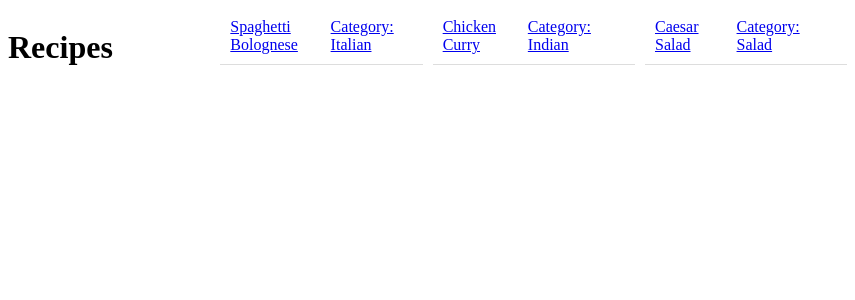
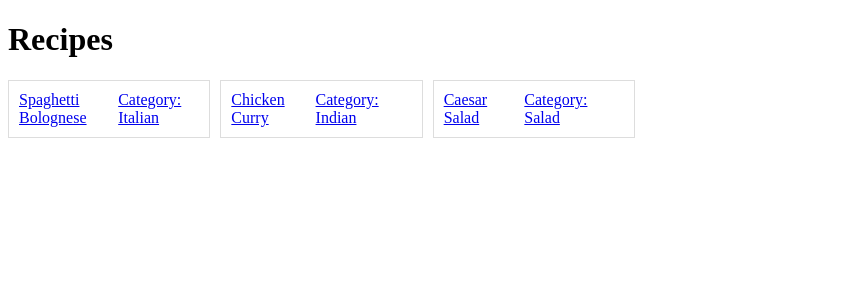
Before and after one commit to abbreviatedman/react-monorepo, a React (Vite) app in the folder 04-advanced-react/4b-redux-toolkit/lesson/: page / in a window 1280 px wide. Shown: the top 300 px of the page, without its empty margins (0-855 px from the left). Built offline with nearby package versions, Linux system fonts and the light colour scheme.

Commit message:
Redoes layout slightly.

```diff
--- a/04-advanced-react/4b-redux-toolkit/lesson/src/components/RecipeItem.jsx
+++ b/04-advanced-react/4b-redux-toolkit/lesson/src/components/RecipeItem.jsx
@@ -3,7 +3,7 @@ function RecipeItem(props) {
 
   const itemStyles = {
     padding: "10px",
-    borderBottom: "1px solid #ddd",
+    border: "1px solid #ddd",
     display: "flex",
     justifyContent: "space-between",
     alignItems: "center",
--- a/04-advanced-react/4b-redux-toolkit/lesson/src/components/RecipeList.jsx
+++ b/04-advanced-react/4b-redux-toolkit/lesson/src/components/RecipeList.jsx
@@ -36,14 +36,16 @@ function RecipeList() {
   };
 
   return (
+    <>
+      <h1>Recipes</h1>
       <div style={gridStyles}>
-      <h1>Recipes</h1>
         {recipes.map((recipe) => (
           <Link key={recipe.id} to={`/recipe/${recipe.id}`}>
             <RecipeItem recipe={recipe} />
           </Link>
         ))}
       </div>
+    </>
   );
 }
 
```
Lines whose indentation alone changed are shown as unchanged.
